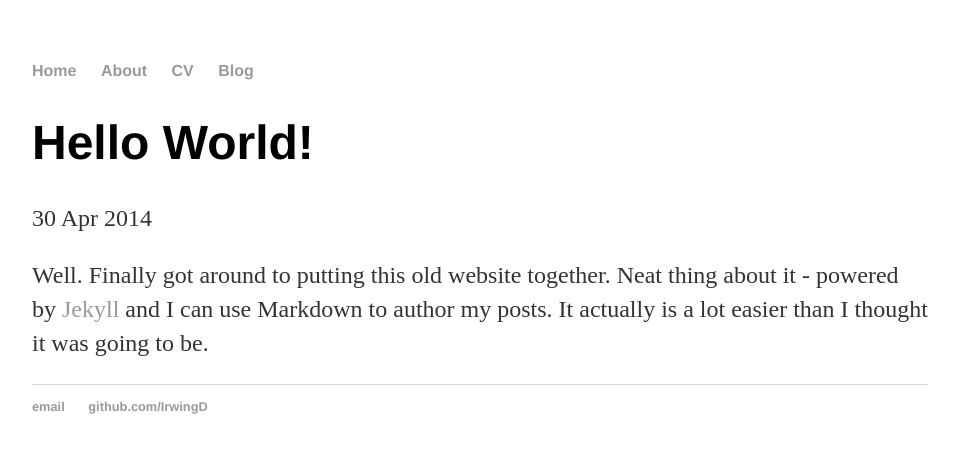
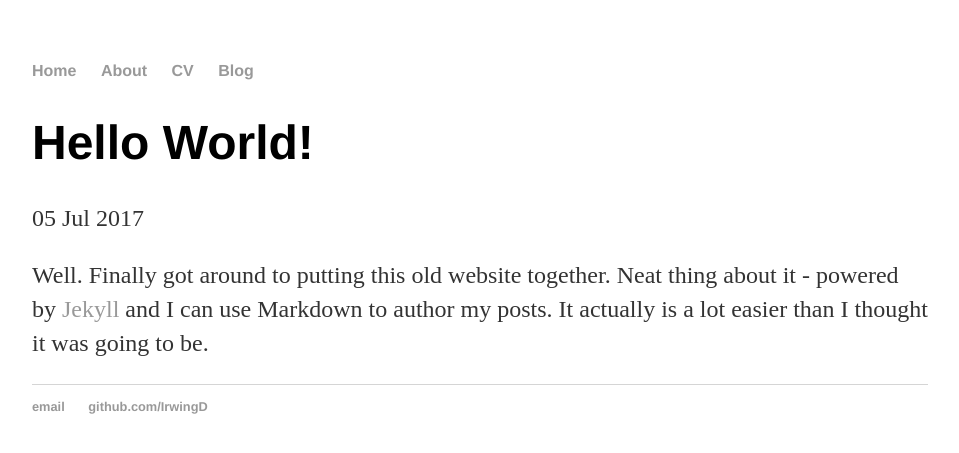
Before and after one commit to IrwingD/IrwingD.github.io, a Jekyll site: the page built from _posts/2017-07-05-Hello-World.md, in a window 1280 px wide. Shown: the top 453 px of the page, without its empty margins (160-1119 px from the left). Built offline with Jekyll 4.4.1, drawn with Linux system fonts in a browser that asks for light colours.

Commit message:
Update and rename 2014-04-30-Hello-World.md to 2017-07-05-Hello-World.md

```diff
--- a/_posts/2014-04-30-Hello-World.md
+++ b/_posts/2017-07-05-Hello-World.md
@@ -1,7 +1,7 @@
 ---
 layout: post
 title: "Hello World!"
-date: 2014-04-30
+date: 2017-07-05
 ---
 
 Well. Finally got around to putting this old website together. Neat thing about it - powered by [Jekyll](http://jekyllrb.com) and I can use Markdown to author my posts. It actually is a lot easier than I thought it was going to be.
```
